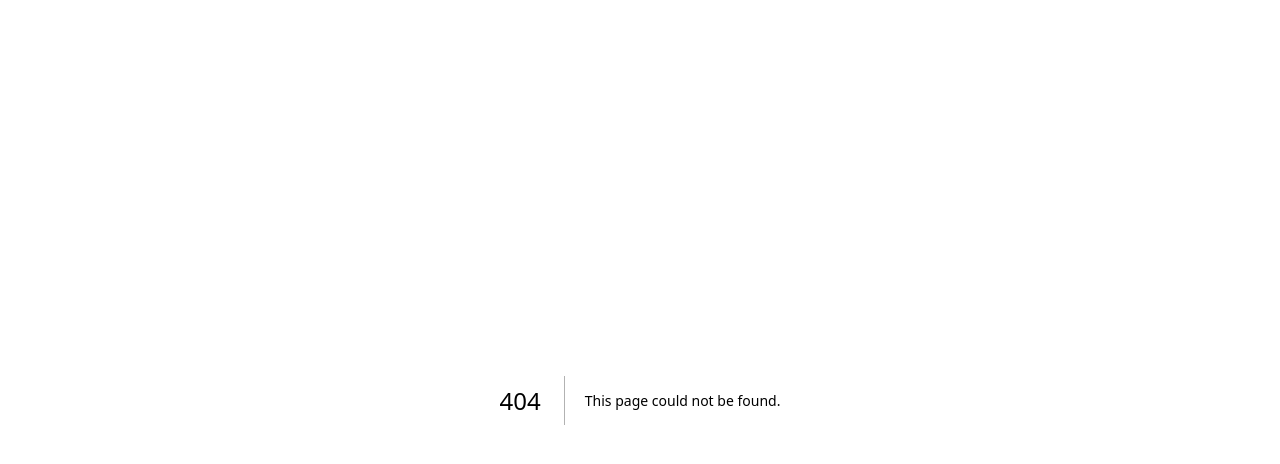
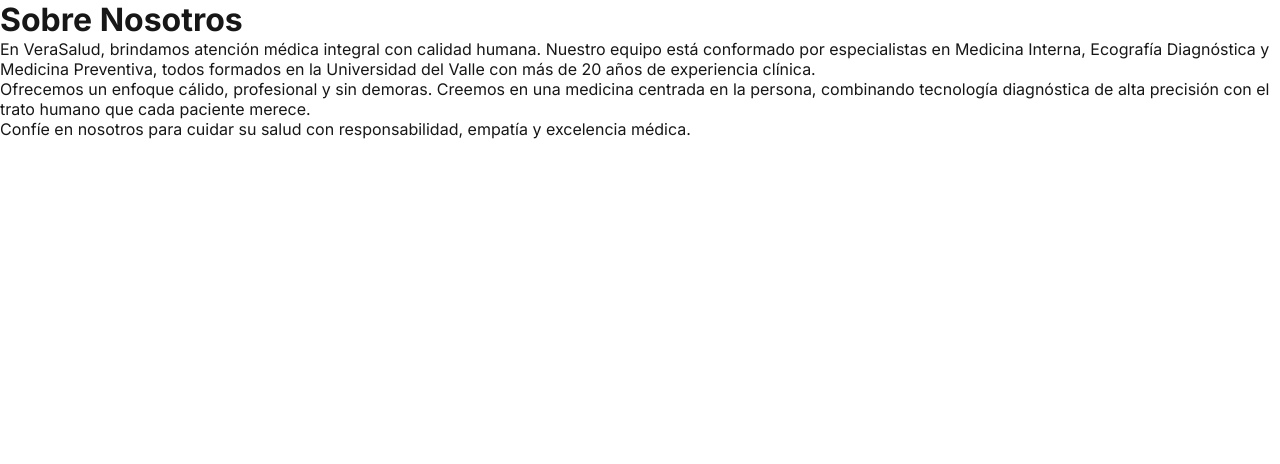
Before and after one commit to gstvgrc/verasalud-website, a Next.js app: page /sobre-nosotros in a window 1280 px wide. Before the commit this address had no page. Shown: the top 464 px of the page. Built offline with nearby package versions, Linux system fonts and the light colour scheme.

Commit message:
Add Sobre Nosotros page

```diff
--- /dev/null
+++ b/app/sobre-nosotros/page.js
@@ -0,0 +1,23 @@
+import { Metadata } from "next";
+import Head from "next/head";
+
+export const metadata = {
+  title: "Sobre Nosotros | VeraSalud Cali",
+  description: "Conozca al equipo médico de VeraSalud. Médicos especialistas con más de 20 años de experiencia en Medicina Interna, Ecografía y atención clínica de alta calidad en Cali.",
+};
+
+export default function SobreNosotrosPage() {
+  return (
+    <>
+      <Head>
+        <link rel="canonical" href="https://verasalud.com/sobre-nosotros" />
+      </Head>
+      <main>
+        <h1>Sobre Nosotros</h1>
+        <p>En VeraSalud, brindamos atención médica integral con calidad humana. Nuestro equipo está conformado por especialistas en Medicina Interna, Ecografía Diagnóstica y Medicina Preventiva, todos formados en la Universidad del Valle con más de 20 años de experiencia clínica.</p>
+        <p>Ofrecemos un enfoque cálido, profesional y sin demoras. Creemos en una medicina centrada en la persona, combinando tecnología diagnóstica de alta precisión con el trato humano que cada paciente merece.</p>
+        <p>Confíe en nosotros para cuidar su salud con responsabilidad, empatía y excelencia médica.</p>
+      </main>
+    </>
+  );
+}
```
